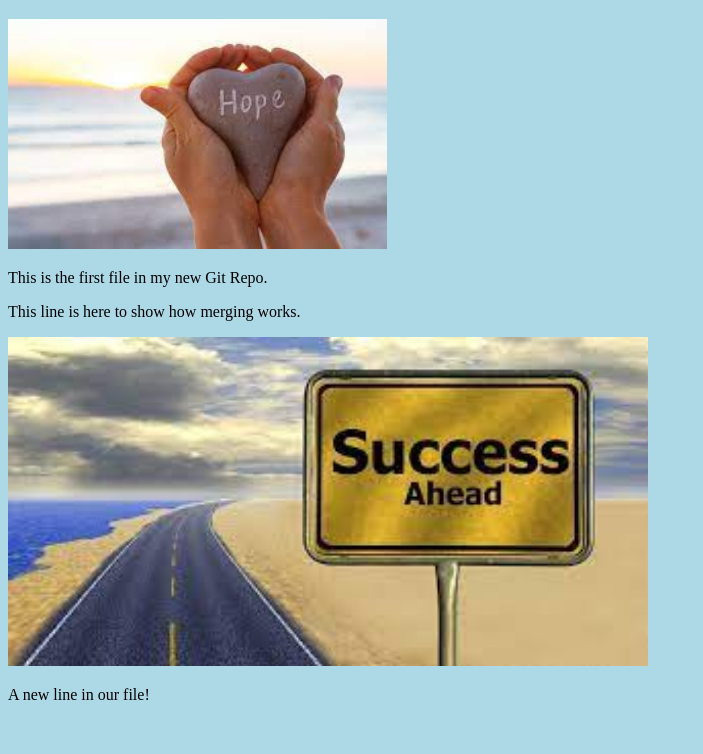
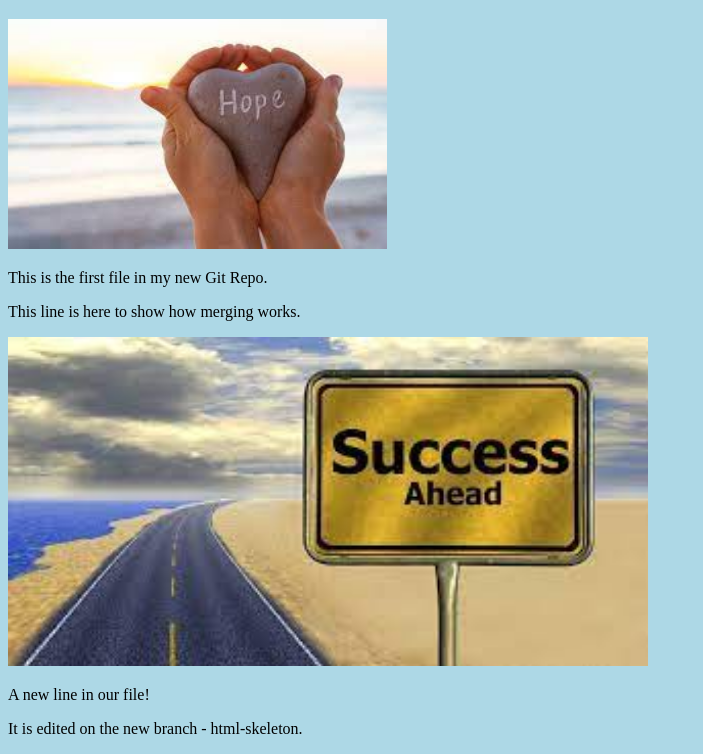
Before and after one commit to matchCodeMatch/Future-friendly, a plain HTML site: page index.html in a window 1280 px wide. Shown: the part 61-815 px from the top of the page, without its empty margins (0-703 px from the left). Drawn offline with Linux system fonts and the light colour scheme.

Commit message:
Update index.html
A new line is added in the new branch .

```diff
--- a/index.html
+++ b/index.html
@@ -14,6 +14,8 @@ style="width:30%;max-width:960px"></div>
 <div><img src="Success.jpg" alt="Hello Git" style="width:100%;max-width:640px"></div>
 <p>A new line in our file!</p>
 
+<p>It is edited on the new branch -  html-skeleton.</p>
+
 
 </body>
 </html>
```
